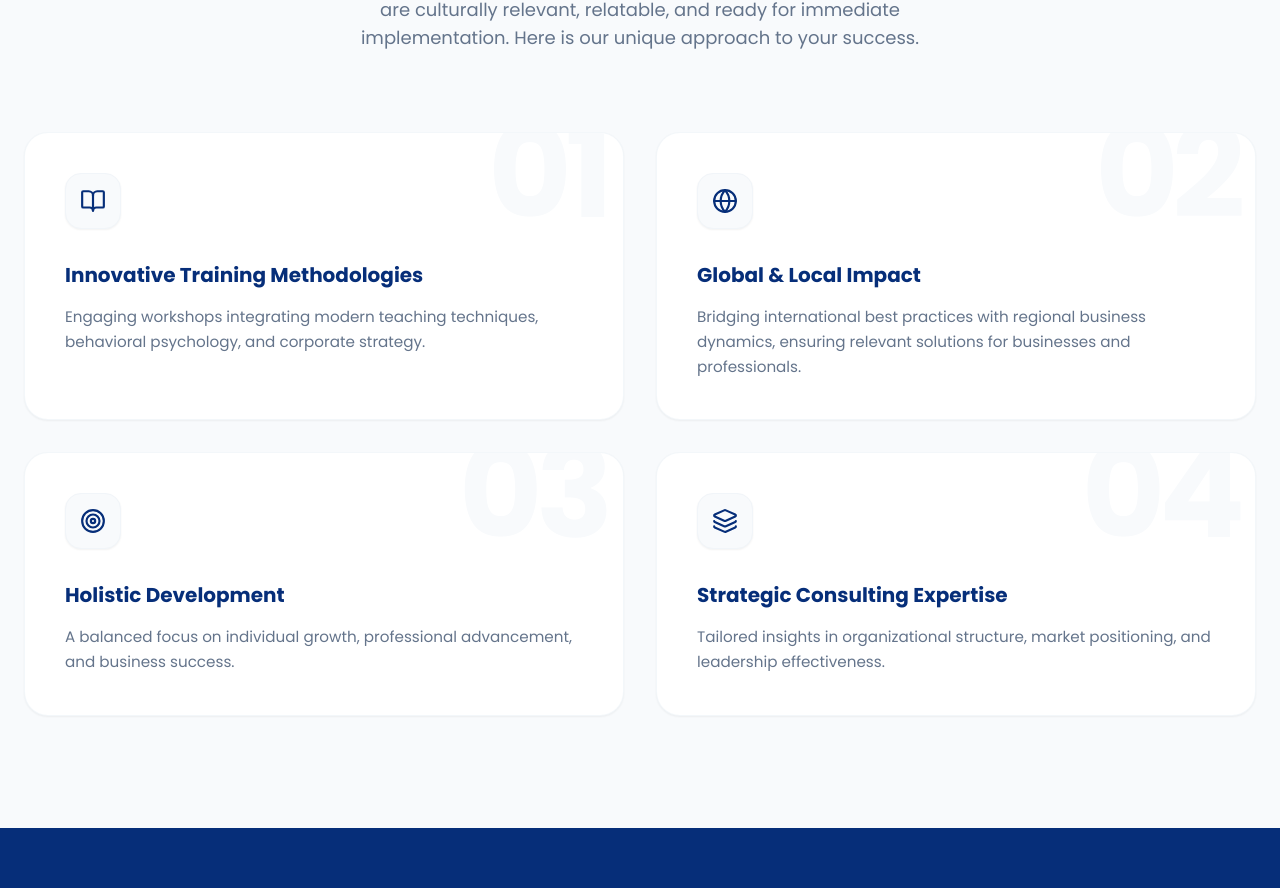
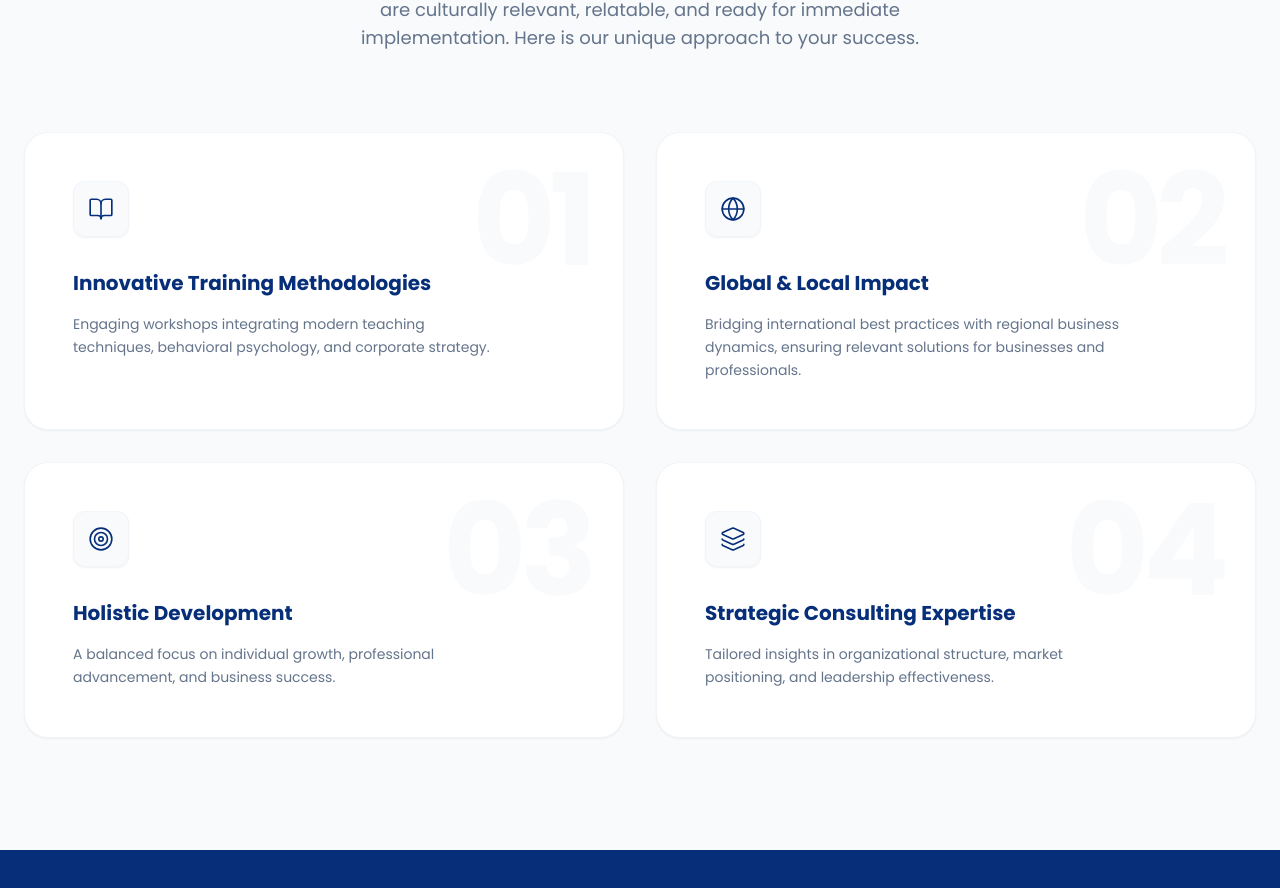
Before and after one commit to Amen252/Maan-Group, a React (Vite) app: page / in a window 1280 px wide. Shown: the part 3477-4365 px from the top of the page. Built offline with nearby package versions, Linux system fonts and the light colour scheme.

Commit message:
Update Why Maan Group grid to white card styling

```diff
--- a/src/pages/Home.jsx
+++ b/src/pages/Home.jsx
@@ -289,26 +289,26 @@ export const Home = () => {
               <motion.div
                 key={idx}
                 whileHover={{ y: -8 }}
-                className="group relative bg-white p-10 rounded-3xl shadow-sm border border-slate-100/80 hover:shadow-xl hover:shadow-navy-900/5 hover:border-gold-500/30 transition-all duration-300 overflow-hidden"
+                className="group relative bg-white p-10 lg:p-12 rounded-3xl shadow-sm border border-slate-100 hover:shadow-xl hover:shadow-navy-900/5 hover:border-gold-500/30 transition-all duration-400 overflow-hidden flex flex-col"
               >
                 {/* Thin top border indicator on hover */}
-                <div className="absolute top-0 left-0 w-full h-1.5 bg-gold-500 opacity-0 group-hover:opacity-100 transition-opacity duration-300" />
+                <div className="absolute top-0 left-0 w-full h-1.5 bg-gold-500 opacity-0 group-hover:opacity-100 transition-opacity duration-300 pointer-events-none" />
 
-                {/* Clean Watermark Number */}
-                <div className="absolute right-4 -top-6 text-[8rem] font-bold text-slate-50 group-hover:text-slate-100/80 transition-colors duration-500 pointer-events-none select-none leading-none -z-0 tracking-tighter">
+                {/* Clean Watermark Number (matching screenshot style) */}
+                <div className="absolute top-6 right-8 text-[8rem] font-bold text-slate-50 group-hover:text-gold-500/[0.03] transition-colors duration-500 pointer-events-none select-none leading-none z-0 tracking-tighter">
                   0{idx + 1}
                 </div>
 
-                <div className="relative z-10 flex flex-col h-full">
-                  <div className="w-14 h-14 bg-slate-50 text-navy-900 rounded-2xl flex items-center justify-center mb-8 border border-slate-100 group-hover:bg-gold-500 group-hover:text-white group-hover:border-gold-500 transition-all duration-300 shadow-sm">
-                    <item.icon size={26} />
+                <div className="relative z-10">
+                  <div className="w-14 h-14 bg-slate-50 text-navy-900 rounded-xl flex items-center justify-center mb-8 border border-slate-100 group-hover:bg-gold-500 group-hover:text-white group-hover:border-gold-500 transition-all duration-400 shadow-sm">
+                    <item.icon size={26} strokeWidth={1.5} />
                   </div>
 
-                  <h3 className="text-xl font-bold text-navy-900 mb-4 group-hover:text-gold-500 transition-colors duration-300">
+                  <h3 className="text-xl font-bold text-navy-900 mb-4 group-hover:text-gold-600 transition-colors duration-300">
                     {item.title}
                   </h3>
 
-                  <p className="text-slate-500 text-[0.95rem] leading-relaxed group-hover:text-slate-600 transition-colors duration-300">
+                  <p className="text-slate-500 text-sm leading-relaxed group-hover:text-slate-600 transition-colors duration-300 w-[85%]">
                     {item.desc}
                   </p>
                 </div>
```
